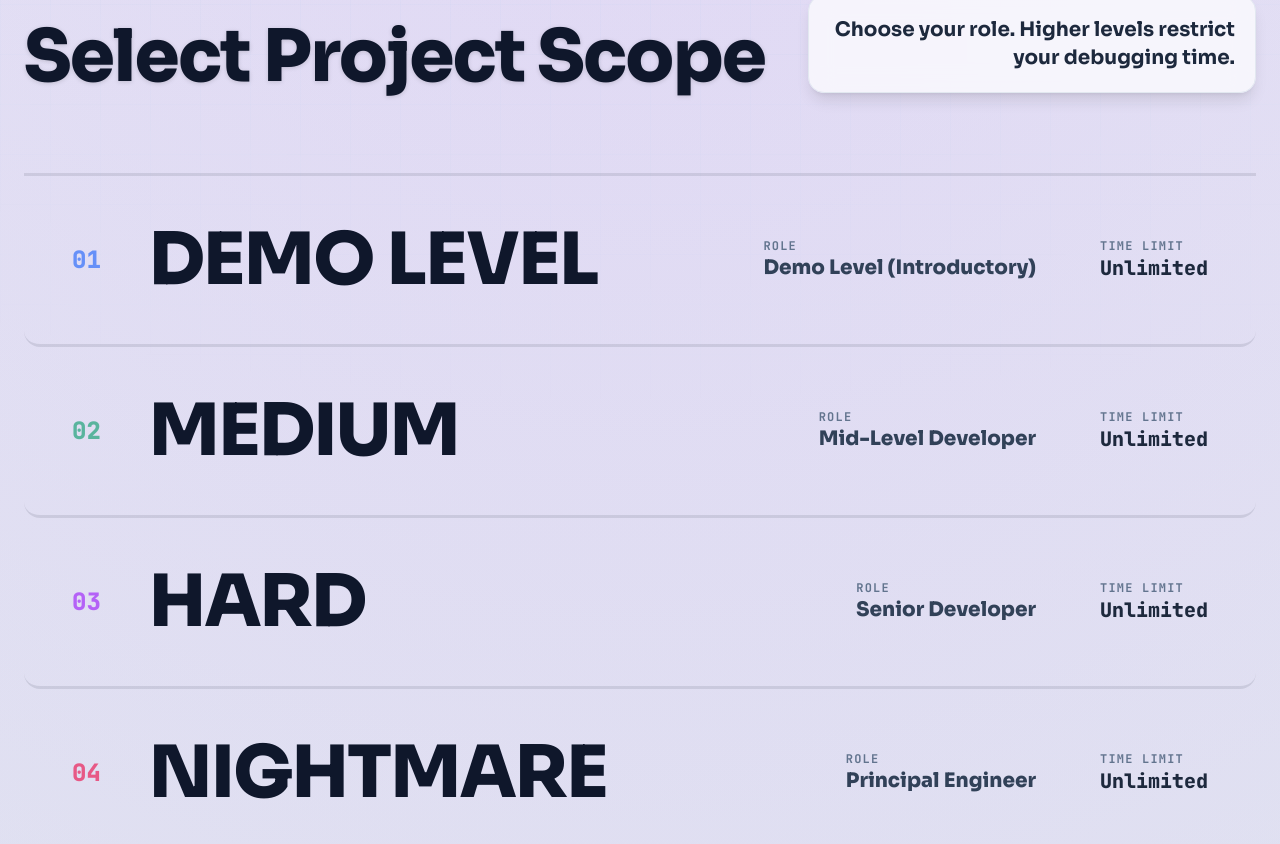
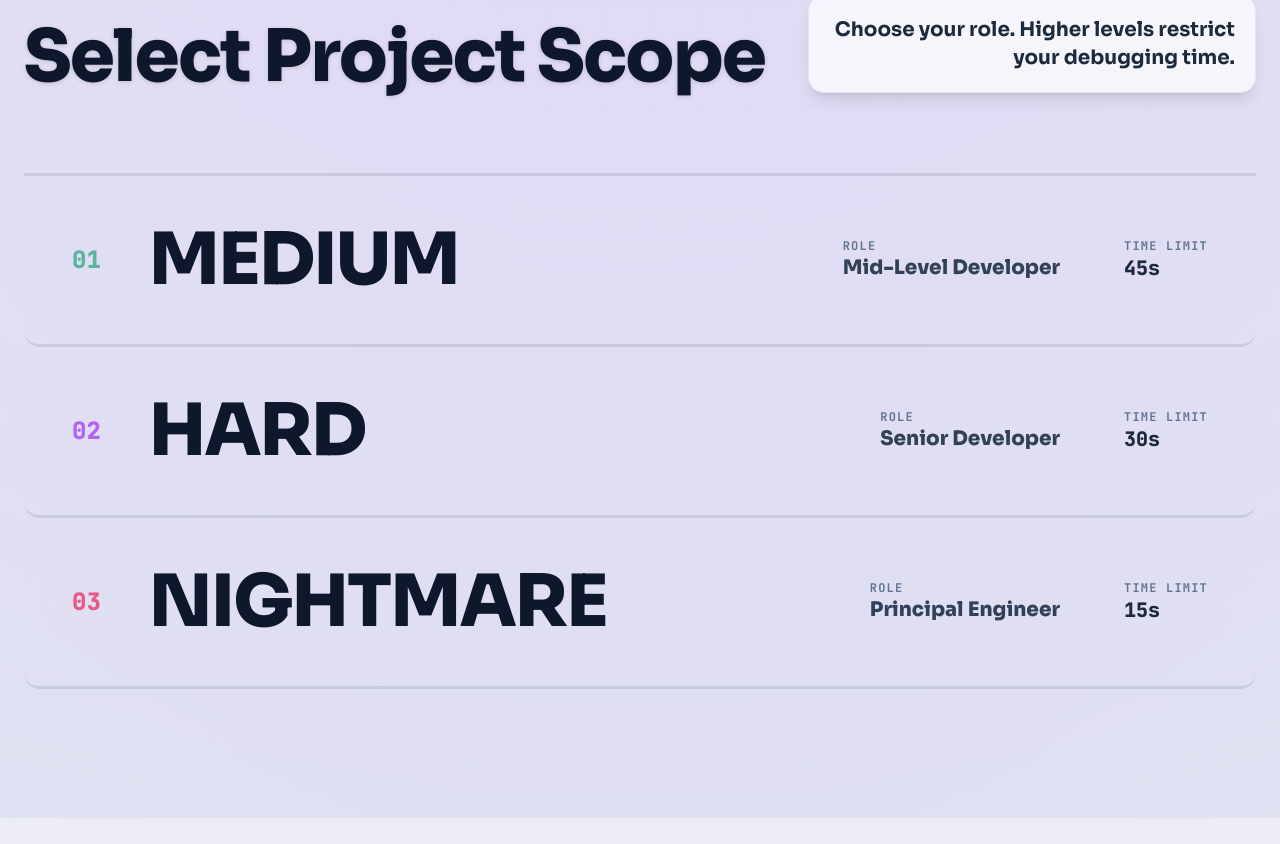
Before and after one commit to MdAnasAnsari/Frontend-Detective, a React (Vite) app: page / in a window 1280 px wide. Shown: the part 5796-6640 px from the top of the page. Built offline with nearby package versions, Linux system fonts and the light colour scheme.

Commit message:
removed demo level

```diff
--- a/src/App.tsx
+++ b/src/App.tsx
@@ -169,81 +169,6 @@ function MistakeElement({ id, children, className }: { id: string, children: Rea
   );
 }
 
-function SaasLayout() {
-  const { missClick, isPlaying, errors } = useGameStore();
-
-  const handlePageClick = () => {
-    if (isPlaying) {
-      missClick();
-    }
-  };
-
-  return (
-    <div className="min-h-screen pt-32 pb-20 px-6 flex justify-center items-center" onClick={handlePageClick}>
-
-      {/* Central Viewport framing */}
-      <div className="relative w-full max-w-5xl bracket-corner p-2">
-        <div className="absolute -top-6 left-4 text-[#10b981] font-mono text-xs flex items-center space-x-2">
-          <Maximize2 className="w-3 h-3" />
-          <span>DEMO LEVEL // VIEWPORT 1</span>
-        </div>
-
-        <div className="glass-panel p-10 bg-slate-900/60 shadow-[0_0_30px_rgba(0,0,0,0.8)] overflow-hidden relative border-t-[#f59e0b] border-r-[#6366f1] border-b-[#f43f5e] border-l-[#10b981] border-2">
-
-          <div className="text-center max-w-3xl mx-auto mb-20 relative z-10">
-            <motion.div initial={{ opacity: 0, y: 20 }} animate={{ opacity: 1, y: 0 }} className="inline-flex items-center space-x-2 bg-[#06b6d4]/10 text-[#06b6d4] px-4 py-1.5 mb-8 font-mono text-xs border border-[#06b6d4]/30 backdrop-blur-sm shadow-[0_0_15px_rgba(0,255,136,0.2)]">
-              <span className="w-1.5 h-1.5 bg-[#06b6d4] animate-pulse"></span>
-              <span>DEMO MODE ONLINE</span>
-            </motion.div>
-
-            <MistakeElement id={errors[3]?.id || 'err-4'} className="mb-6">
-              <h1 className="text-5xl md:text-7xl font-bold tracking-tight text-white drop-shadow-[0_0_15px_rgba(255,255,255,0.3)]">
-                Perfect the layout.
-              </h1>
-            </MistakeElement>
-
-            <p className="text-lg text-[#e5e1e4]/70 mb-10 max-w-2xl mx-auto leading-relaxed">
-              Detect anomalies in the Document Object Model. Ensure all components meet the strict visual guidelines of modern web design.
-            </p>
-
-            <div className="flex items-center justify-center space-x-6">
-              <MistakeElement id={errors[0]?.id || 'err-1'}>
-                <button className="bg-gradient-to-r from-[#f59e0b] to-[#6366f1] text-white font-bold font-mono tracking-widest shadow-[0_0_15px_#6366f1] hover:shadow-[0_0_25px_#f59e0b] transition-all cursor-crosshair border-none">
-                  DEPLOY
-                </button>
-              </MistakeElement>
-
-              <MistakeElement id={errors[4]?.id || 'err-5'}>
-                <button className="font-mono tracking-widest text-[#10b981] border border-[#10b981]/50 hover:bg-[#10b981]/20 hover:-translate-y-1 hover:shadow-lg hover:shadow-[#10b981]/20 duration-300 transition-all transition-all cursor-crosshair px-6 py-3 shadow-[0_0_10px_rgba(255,170,0,0.1)]">
-                  VIEW CONSOLE
-                </button>
-              </MistakeElement>
-            </div>
-          </div>
-
-          <div className="grid grid-cols-1 md:grid-cols-3 gap-6 relative z-10">
-            {[1, 2, 3].map((i) => (
-              <MistakeElement id={i === 2 ? (errors[2]?.id || 'err-3') : `no-err-${i}`} key={i} className={i !== 2 ? 'rounded-none' : ''}>
-                <div className="bg-[#06050b]/60 border border-[#6366f1]/30 p-6 h-full backdrop-blur-md group hover:border-[#f43f5e] hover:-translate-y-3 hover:shadow-2xl duration-300 transition-all transition-colors shadow-lg">
-                  <MistakeElement id={i === 1 ? (errors[1]?.id || 'err-2') : `no-icon-err-${i}`}>
-                    <div className="w-10 h-10 bg-[#10b981]/10 text-[#10b981] flex items-center justify-center mb-5 border border-[#10b981]/40 group-hover:bg-[#f43f5e]/20 group-hover:text-[#f43f5e] transition-colors">
-                      <ShieldAlert className="w-5 h-5" />
-                    </div>
-                  </MistakeElement>
-                  <h3 className="text-lg font-bold mb-2 text-white group-hover:text-[#f59e0b] transition-colors">Component State</h3>
-                  <p className="text-[#e5e1e4]/60 text-sm leading-relaxed font-mono">
-                    Advanced React lifecycle protection. Re-renders are isolated and optimized for maximum framerate.
-                  </p>
-                </div>
-              </MistakeElement>
-            ))}
-          </div>
-
-        </div>
-      </div>
-    </div>
-  );
-}
 
 function MediumLayout() {
   const { missClick, isPlaying, errors } = useGameStore();
@@ -726,12 +651,11 @@ function StartScreen({
           </div>
 
           <div className="flex flex-col w-full border-t-[3px] border-slate-900/10">
-            {(['Demo', 'Medium', 'Hard', 'Nightmare'] as const).map((diff, i) => {
+            {(['Medium', 'Hard', 'Nightmare'] as const).map((diff, i) => {
               const theme = [
-                { title: "Demo", desc: "Demo Level (Introductory)", accent: "text-blue-600", bg: "hover:bg-blue-50", borderHover: "hover:border-blue-300", time: "Unlimited" },
-                { title: "Medium", desc: "Mid-Level Developer", accent: "text-emerald-600", bg: "hover:bg-emerald-50", borderHover: "hover:border-emerald-300", time: "Unlimited" },
-                { title: "Hard", desc: "Senior Developer", accent: "text-purple-600", bg: "hover:bg-purple-50", borderHover: "hover:border-purple-300", time: "Unlimited" },
-                { title: "Nightmare", desc: "Principal Engineer", accent: "text-rose-600", bg: "hover:bg-rose-50", borderHover: "hover:border-rose-300", time: "Unlimited" }
+                { title: "Medium", desc: "Mid-Level Developer", accent: "text-emerald-600", bg: "hover:bg-emerald-50", borderHover: "hover:border-emerald-300", time: "45s" },
+                { title: "Hard", desc: "Senior Developer", accent: "text-purple-600", bg: "hover:bg-purple-50", borderHover: "hover:border-purple-300", time: "30s" },
+                { title: "Nightmare", desc: "Principal Engineer", accent: "text-rose-600", bg: "hover:bg-rose-50", borderHover: "hover:border-rose-300", time: "15s" }
               ][i];
 
               return (
@@ -745,7 +669,7 @@ function StartScreen({
                       0{i + 1}
                     </span>
                     <h3 className="text-5xl md:text-7xl font-black text-slate-900 transition-all uppercase tracking-tight">
-                      {diff === 'Demo' ? 'Demo Level' : diff}
+                      {diff}
                     </h3>
                   </div>
 
@@ -958,7 +882,7 @@ export default function App() {
               </button>
             </div>
 
-            {difficulty === 'Demo' && <SaasLayout />}
+
             {difficulty === 'Medium' && <MediumLayout />}
             {difficulty === 'Hard' && <HardLayout />}
             {difficulty === 'Nightmare' && <NightmareLayout />}
--- a/src/LeaderboardModal.tsx
+++ b/src/LeaderboardModal.tsx
@@ -46,8 +46,6 @@ export default function LeaderboardModal({ isOpen, onClose }: LeaderboardModalPr
           { id: '1', username: 'GarvitBhutani', avatar: '🕵️‍♂️', xp: 1250, difficulty: 'Nightmare', timeLeft: 8, date: new Date().toISOString() },
           { id: '2', username: 'CyberNinja', avatar: '🥷', xp: 950, difficulty: 'Hard', timeLeft: 12, date: new Date().toISOString() },
           { id: '3', username: 'CodeSherlock', avatar: '🔎', xp: 750, difficulty: 'Medium', timeLeft: 22, date: new Date().toISOString() },
-          { id: '4', username: 'DemoMaster', avatar: '⚡', xp: 600, difficulty: 'Demo', timeLeft: 45, date: new Date().toISOString() },
-          { id: '5', username: 'PixelRookie', avatar: '👾', xp: 450, difficulty: 'Demo', timeLeft: 30, date: new Date().toISOString() },
         ]);
       }
     } finally {
@@ -120,7 +118,7 @@ export default function LeaderboardModal({ isOpen, onClose }: LeaderboardModalPr
 
           <div className="flex items-center space-x-2 overflow-x-auto w-full sm:w-auto">
             <span className="text-white/40 uppercase font-bold">Scope:</span>
-            {['All', 'Demo', 'Medium', 'Hard', 'Nightmare'].map((diff) => (
+            {['All', 'Medium', 'Hard', 'Nightmare'].map((diff) => (
               <button
                 key={diff}
                 onClick={() => setFilterDiff(diff)}
--- a/src/store.ts
+++ b/src/store.ts
@@ -1,6 +1,6 @@
 import { create } from 'zustand';
 
-export type Difficulty = 'Demo' | 'Medium' | 'Hard' | 'Nightmare';
+export type Difficulty = 'Medium' | 'Hard' | 'Nightmare';
 
 export interface GameError {
   id: string;
@@ -52,13 +52,6 @@ interface GameState {
   useHint: () => void;
 }
 
-const DEMO_ERRORS: GameError[] = [
-  { id: 'err-1', description: 'Uneven button padding', points: 100, fixed: false, errorClass: 'px-2 py-4', fixedClass: 'px-6 py-3' },
-  { id: 'err-2', description: 'Misaligned icon', points: 100, fixed: false, errorClass: '-mt-2', fixedClass: 'mt-0' },
-  { id: 'err-3', description: 'Different border radius on one card', points: 100, fixed: false, errorClass: 'rounded-sm', fixedClass: 'rounded-2xl' },
-  { id: 'err-4', description: 'Incorrect font weight in heading', points: 100, fixed: false, errorClass: 'font-light', fixedClass: 'font-bold' },
-  { id: 'err-5', description: 'Wrong primary button color', points: 100, fixed: false, errorClass: 'bg-blue-400', fixedClass: 'bg-blue-600' },
-];
 
 const MEDIUM_ERRORS: GameError[] = [
   { id: 'med-err-1', description: 'Incorrect flex direction', points: 150, fixed: false, errorClass: 'flex-row', fixedClass: 'flex-col md:flex-row' },
@@ -97,7 +90,7 @@ export const useGameStore = create<GameState>((set) => ({
   timeLeft: 60,
   xp: 0,
   combo: 0,
-  difficulty: 'Demo',
+  difficulty: 'Medium',
   theme: 'SaaS',
   errors: [],
   hintsLeft: 1,
@@ -125,8 +118,8 @@ export const useGameStore = create<GameState>((set) => ({
   },
 
   startGame: (difficulty: Difficulty) => {
-    const timeLimits = { Demo: 60, Medium: 45, Hard: 30, Nightmare: 15 };
-    const errorsMap = { Demo: DEMO_ERRORS, Medium: MEDIUM_ERRORS, Hard: HARD_ERRORS, Nightmare: NIGHTMARE_ERRORS };
+    const timeLimits = { Medium: 45, Hard: 30, Nightmare: 15 };
+    const errorsMap = { Medium: MEDIUM_ERRORS, Hard: HARD_ERRORS, Nightmare: NIGHTMARE_ERRORS };
 
     set({
       isPlaying: true,
```
